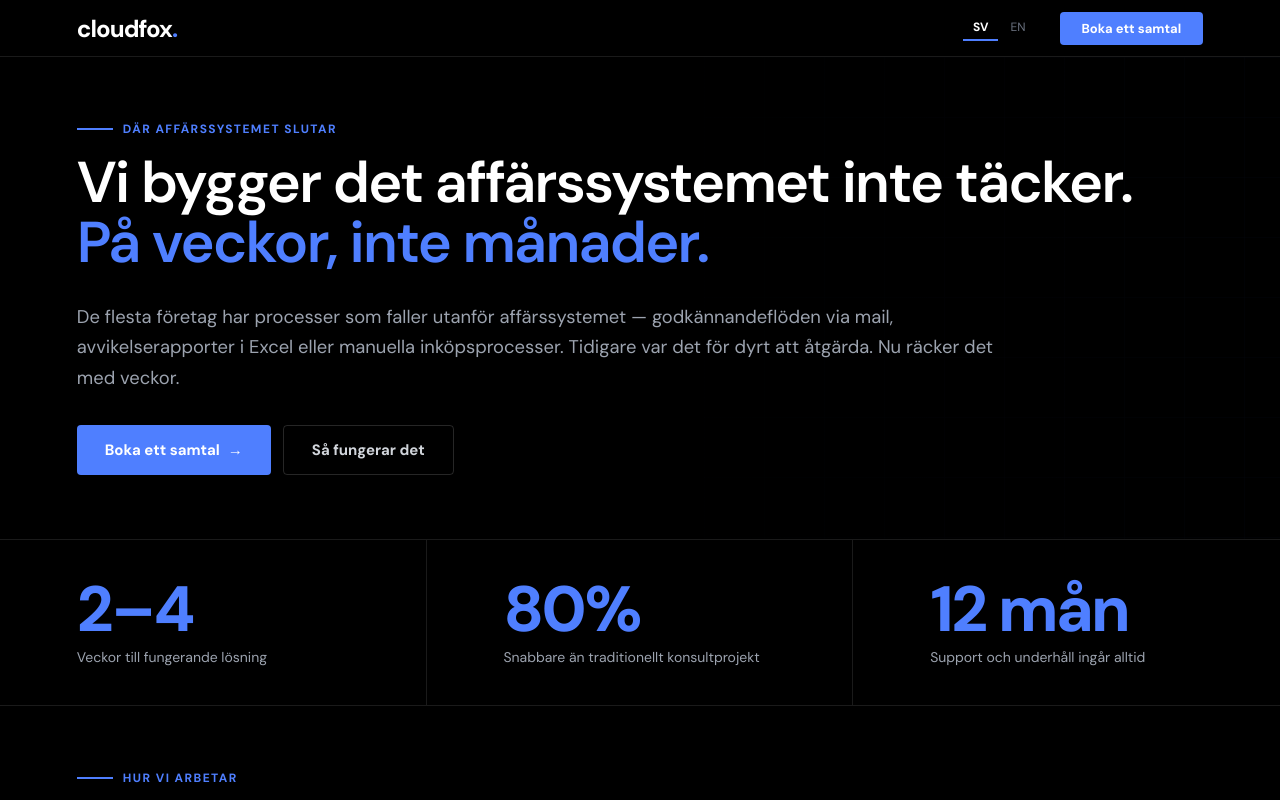
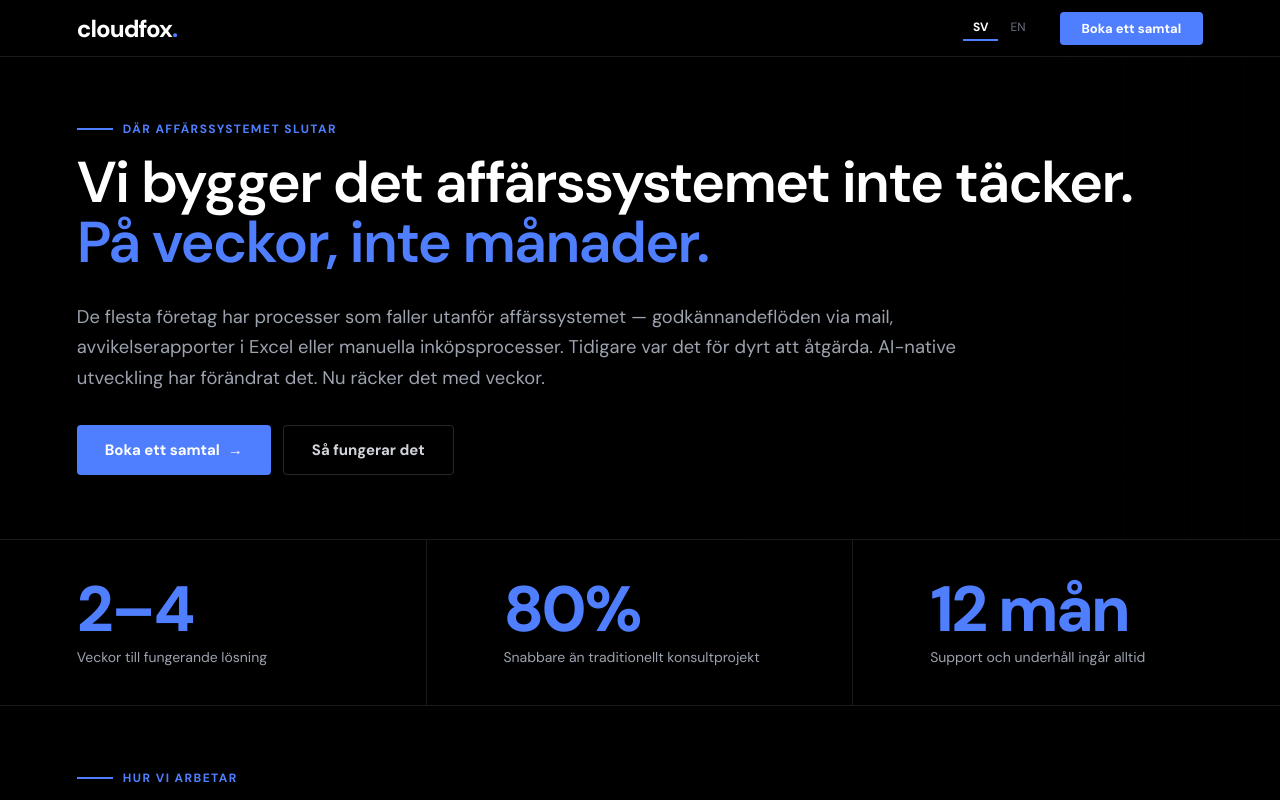
Before and after one commit to pontusgr/cloudfox-site, a React (Vite) app: page / in a window 1280 px wide. Shown: the top 800 px of the page. Built offline with nearby package versions, Linux system fonts and the light colour scheme.

Commit message:
Add AI-native development explanation to hero subtext

```diff
--- a/src/Cloudfox.jsx
+++ b/src/Cloudfox.jsx
@@ -255,8 +255,8 @@ export default function Cloudfox() {
           <R delay={0.08}>
             <p style={{ marginTop: 28, fontSize: "clamp(1rem, 1.5vw, 1.15rem)", lineHeight: 1.65, color: m, maxWidth: "52em" }}>
               {L(
-                "Most companies have processes that fall outside their business system — approval flows via email, deviation reports in Excel or manual purchasing processes. Previously it was too expensive to fix. Now it takes weeks.",
-                "De flesta företag har processer som faller utanför affärssystemet — godkännandeflöden via mail, avvikelserapporter i Excel eller manuella inköpsprocesser. Tidigare var det för dyrt att åtgärda. Nu räcker det med veckor."
+                "Most companies have processes that fall outside their business system — approval flows via email, deviation reports in Excel or manual purchasing processes. Previously it was too expensive to fix. AI-native development changed that. Now it takes weeks.",
+                "De flesta företag har processer som faller utanför affärssystemet — godkännandeflöden via mail, avvikelserapporter i Excel eller manuella inköpsprocesser. Tidigare var det för dyrt att åtgärda. AI-native utveckling har förändrat det. Nu räcker det med veckor."
               )}
             </p>
           </R>
```
